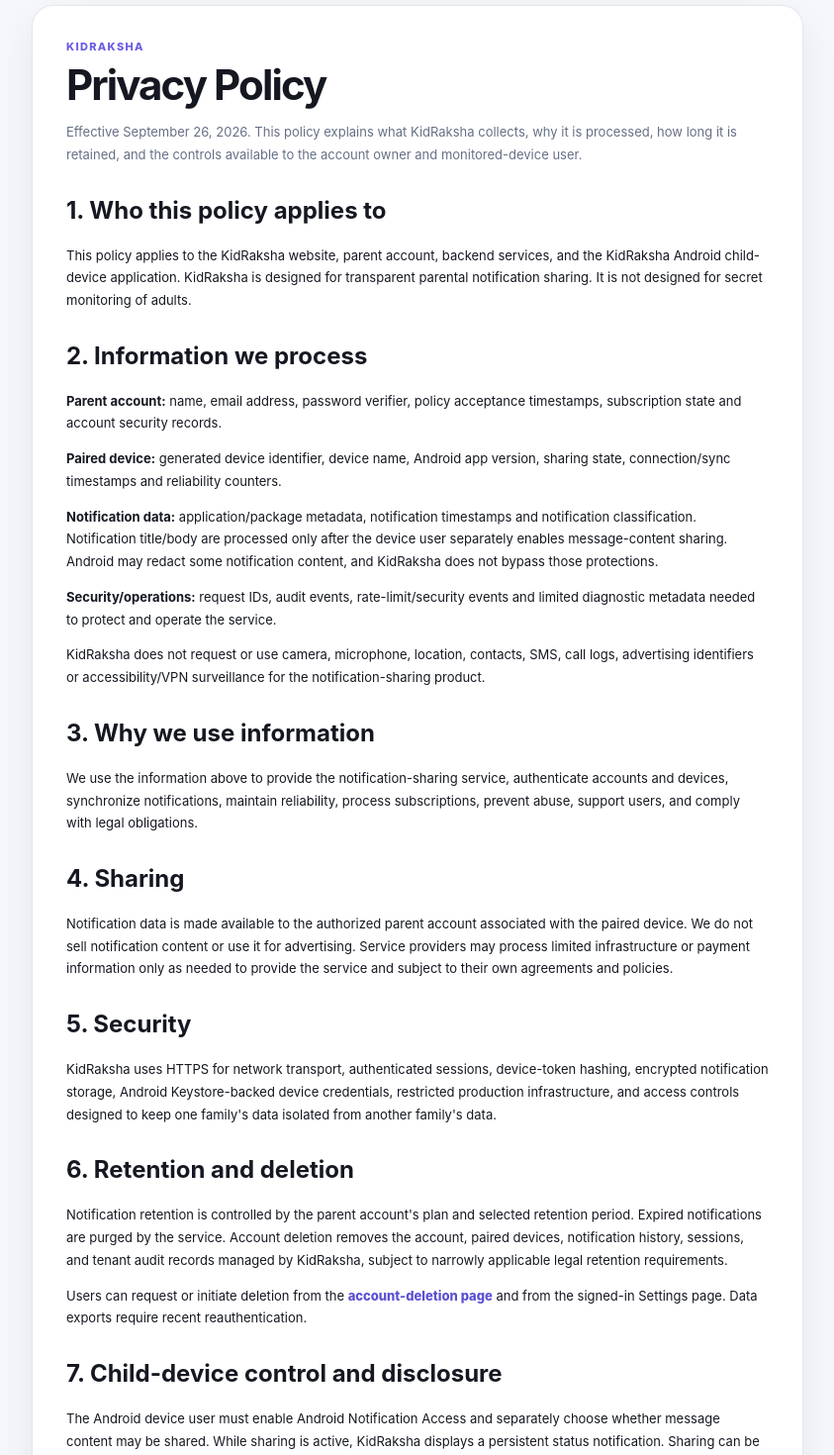
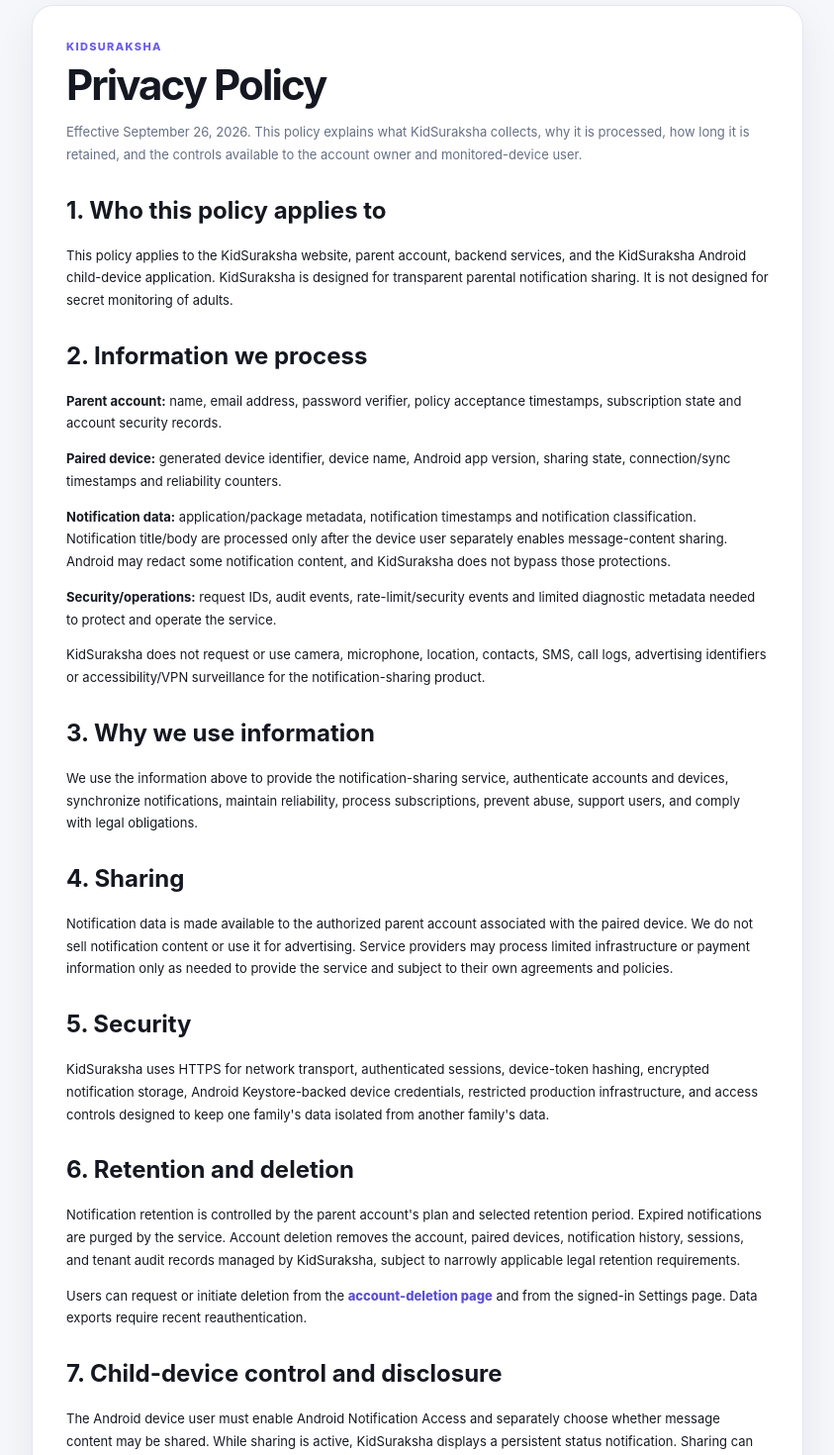
Before and after one commit to vardhanngg/KidRaksha-notification, a Next.js app in the folder apps/web/: page /privacy in a window 1280 px wide. Shown: the part 60-1530 px from the top of the page at 99% size, without its empty margins (218-1061 px from the left). Built offline with nearby package versions, Linux system fonts and the light colour scheme.

Commit message:
branding: complete KidSuraksha rename

```diff
--- a/apps/web/app/privacy/page.tsx
+++ b/apps/web/app/privacy/page.tsx
@@ -1,36 +1,36 @@
 import Link from "next/link";
 
-const legalName = process.env.NEXT_PUBLIC_LEGAL_NAME || "KidRaksha";
+const legalName = process.env.NEXT_PUBLIC_LEGAL_NAME || "KidSuraksha";
 const privacyEmail = process.env.NEXT_PUBLIC_PRIVACY_EMAIL || "privacy@example.com";
 const supportEmail = process.env.NEXT_PUBLIC_SUPPORT_EMAIL || "support@example.com";
 const effectiveDate = "September 26, 2026";
 
 export default function Privacy(){return <main className="legalPage"><div className="legalCard">
-  <div className="eyebrow">KidRaksha</div><h1>Privacy Policy</h1>
-  <p className="muted">Effective {effectiveDate}. This policy explains what KidRaksha collects, why it is processed, how long it is retained, and the controls available to the account owner and monitored-device user.</p>
+  <div className="eyebrow">KidSuraksha</div><h1>Privacy Policy</h1>
+  <p className="muted">Effective {effectiveDate}. This policy explains what KidSuraksha collects, why it is processed, how long it is retained, and the controls available to the account owner and monitored-device user.</p>
   <h2>1. Who this policy applies to</h2>
-  <p>This policy applies to the KidRaksha website, parent account, backend services, and the KidRaksha Android child-device application. KidRaksha is designed for transparent parental notification sharing. It is not designed for secret monitoring of adults.</p>
+  <p>This policy applies to the KidSuraksha website, parent account, backend services, and the KidSuraksha Android child-device application. KidSuraksha is designed for transparent parental notification sharing. It is not designed for secret monitoring of adults.</p>
   <h2>2. Information we process</h2>
   <p><b>Parent account:</b> name, email address, password verifier, policy acceptance timestamps, subscription state and account security records.</p>
   <p><b>Paired device:</b> generated device identifier, device name, Android app version, sharing state, connection/sync timestamps and reliability counters.</p>
-  <p><b>Notification data:</b> application/package metadata, notification timestamps and notification classification. Notification title/body are processed only after the device user separately enables message-content sharing. Android may redact some notification content, and KidRaksha does not bypass those protections.</p>
+  <p><b>Notification data:</b> application/package metadata, notification timestamps and notification classification. Notification title/body are processed only after the device user separately enables message-content sharing. Android may redact some notification content, and KidSuraksha does not bypass those protections.</p>
   <p><b>Security/operations:</b> request IDs, audit events, rate-limit/security events and limited diagnostic metadata needed to protect and operate the service.</p>
-  <p>KidRaksha does not request or use camera, microphone, location, contacts, SMS, call logs, advertising identifiers or accessibility/VPN surveillance for the notification-sharing product.</p>
+  <p>KidSuraksha does not request or use camera, microphone, location, contacts, SMS, call logs, advertising identifiers or accessibility/VPN surveillance for the notification-sharing product.</p>
   <h2>3. Why we use information</h2>
   <p>We use the information above to provide the notification-sharing service, authenticate accounts and devices, synchronize notifications, maintain reliability, process subscriptions, prevent abuse, support users, and comply with legal obligations.</p>
   <h2>4. Sharing</h2>
   <p>Notification data is made available to the authorized parent account associated with the paired device. We do not sell notification content or use it for advertising. Service providers may process limited infrastructure or payment information only as needed to provide the service and subject to their own agreements and policies.</p>
   <h2>5. Security</h2>
-  <p>KidRaksha uses HTTPS for network transport, authenticated sessions, device-token hashing, encrypted notification storage, Android Keystore-backed device credentials, restricted production infrastructure, and access controls designed to keep one family's data isolated from another family's data.</p>
+  <p>KidSuraksha uses HTTPS for network transport, authenticated sessions, device-token hashing, encrypted notification storage, Android Keystore-backed device credentials, restricted production infrastructure, and access controls designed to keep one family's data isolated from another family's data.</p>
   <h2>6. Retention and deletion</h2>
-  <p>Notification retention is controlled by the parent account's plan and selected retention period. Expired notifications are purged by the service. Account deletion removes the account, paired devices, notification history, sessions, and tenant audit records managed by KidRaksha, subject to narrowly applicable legal retention requirements.</p>
+  <p>Notification retention is controlled by the parent account's plan and selected retention period. Expired notifications are purged by the service. Account deletion removes the account, paired devices, notification history, sessions, and tenant audit records managed by KidSuraksha, subject to narrowly applicable legal retention requirements.</p>
   <p>Users can request or initiate deletion from the <Link href="/delete-account" className="accentLink">account-deletion page</Link> and from the signed-in Settings page. Data exports require recent reauthentication.</p>
   <h2>7. Child-device control and disclosure</h2>
-  <p>The Android device user must enable Android Notification Access and separately choose whether message content may be shared. While sharing is active, KidRaksha displays a persistent status notification. Sharing can be paused or Notification Access can be removed from the device.</p>
+  <p>The Android device user must enable Android Notification Access and separately choose whether message content may be shared. While sharing is active, KidSuraksha displays a persistent status notification. Sharing can be paused or Notification Access can be removed from the device.</p>
   <h2>8. Account recovery and security notices</h2>
   <p>We use your email address to send password-reset messages when requested. Reset links are short-lived, one-time tokens. Security and account-service emails are not advertising messages.</p>
   <h2>9. Children and families</h2>
-  <p>KidRaksha is a parental-monitoring service. Parents or guardians are responsible for using the service lawfully and for providing any disclosures or consent required in their jurisdiction. The Android product does not intentionally collect a child's precise location, contacts, phone logs, SMS or advertising identifiers.</p>
+  <p>KidSuraksha is a parental-monitoring service. Parents or guardians are responsible for using the service lawfully and for providing any disclosures or consent required in their jurisdiction. The Android product does not intentionally collect a child's precise location, contacts, phone logs, SMS or advertising identifiers.</p>
   <h2>10. Your choices</h2>
   <p>You can change notification-content sharing, pause sharing, unpair devices, export account data, change your password, and delete your account using the available controls.</p>
   <h2>11. Contact</h2>
```
